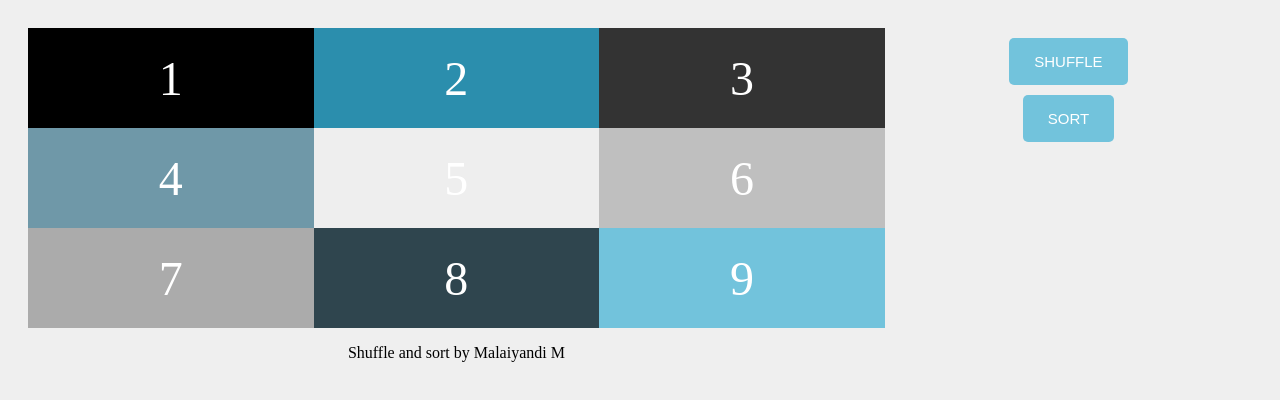
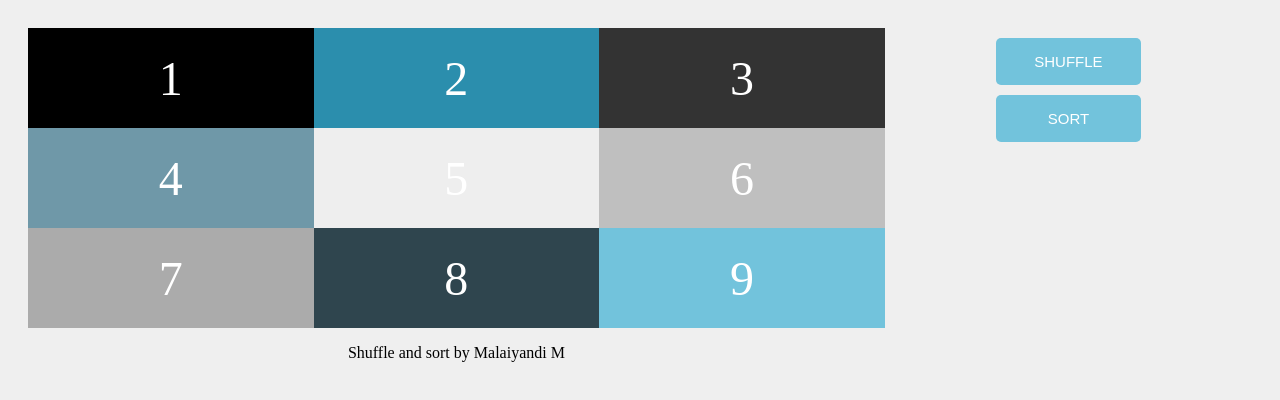
Before and after one commit to malaiii/maersk, a plain HTML site: page index.html in a window 1280 px wide. Drawn offline with Linux system fonts and the light colour scheme.

```diff
--- a/css/styles.css
+++ b/css/styles.css
@@ -42,6 +42,7 @@
     border: none;
     border-radius: 5px;
     text-transform: uppercase;
+	width: 145px;
   }
 
 .btn:hover {
```
Also changed, not shown: 2 other files.
